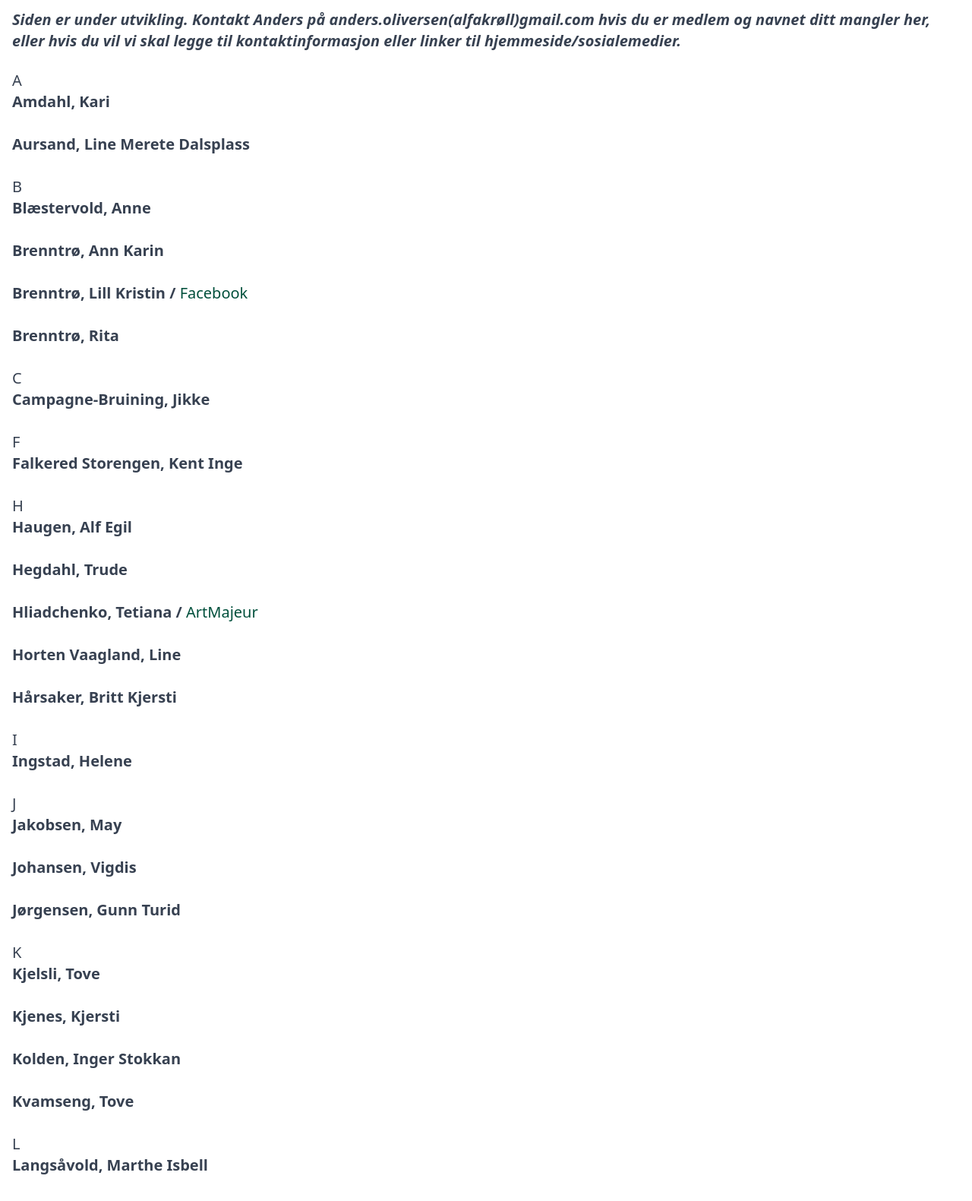
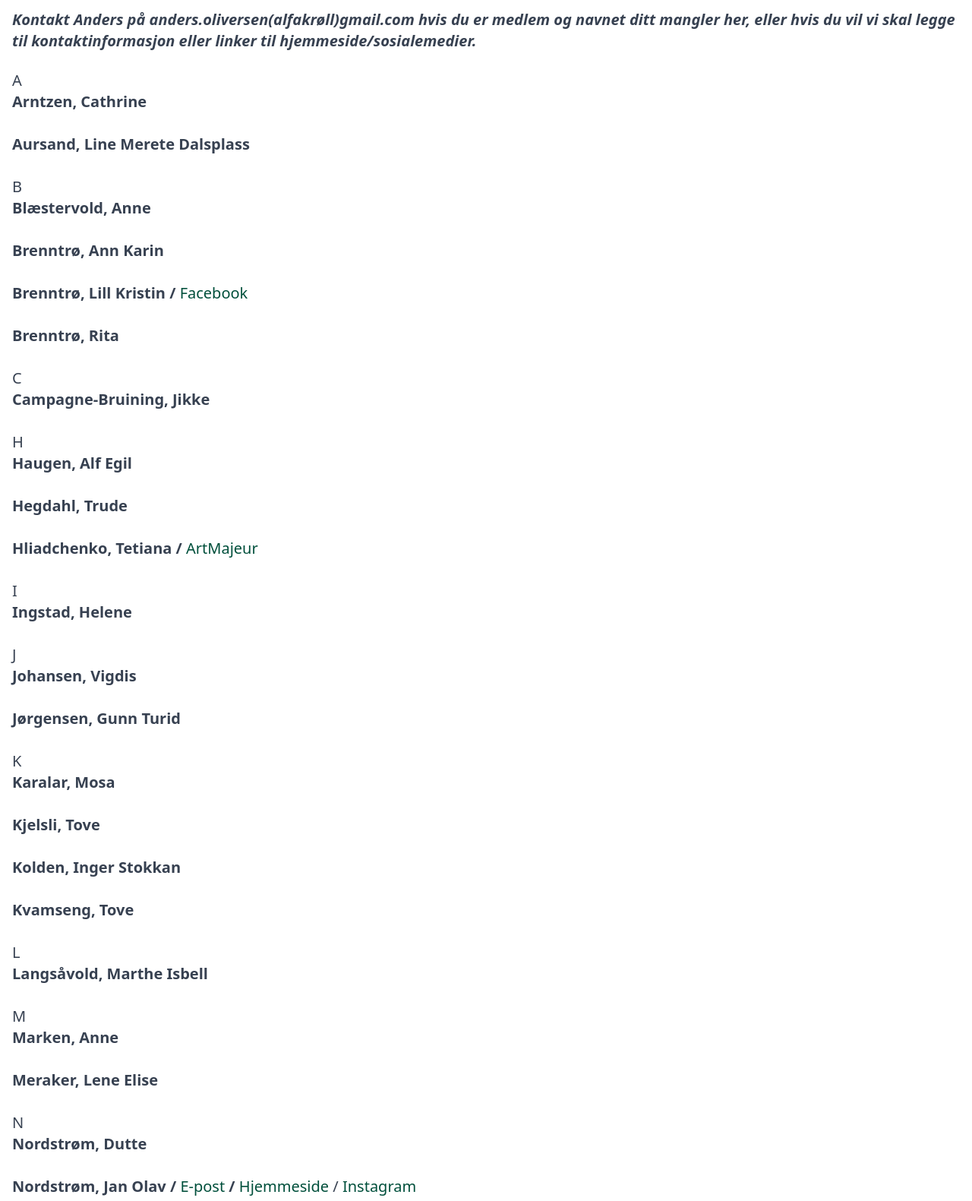
Before and after one commit to Andersgoliversen/meraakerkunstforening, a plain HTML site: page medlemmer.html in a window 1280 px wide. Shown: the part 430-2011 px from the top of the page at 76% size. Drawn offline with nearby package versions, Linux system fonts and the light colour scheme.

Commit message:
Changes to list of members

```diff
--- a/medlemmer.html
+++ b/medlemmer.html
@@ -129,13 +129,13 @@
     <section id="medlemmer" class="my-8">
       <h1 class="text-3xl mb-4 text-[oklch(0.378_0.077_168.94)]">MEDLEMMER</h1>
       <p class="text-xl italic font-bold mb-6 text-gray-700">
-        Siden er under utvikling. Kontakt Anders på anders.oliversen(alfakrøll)gmail.com hvis du er medlem og navnet
+        Kontakt Anders på anders.oliversen(alfakrøll)gmail.com hvis du er medlem og navnet
         ditt mangler her, eller hvis du vil vi skal legge til kontaktinformasjon eller linker til
         hjemmeside/sosialemedier.
       </p>
       <ul class="list-none list-inside text-xl text-gray-700">
         <li>A</li>
-        <li><strong>Amdahl, Kari</strong></li>
+        <li><strong>Arntzen, Cathrine</strong></li>
         <br>
         <li><strong>Aursand, Line Merete Dalsplass</strong></li>
         <br>
@@ -153,9 +153,6 @@
         <li>C</li>
         <li><strong>Campagne-Bruining, Jikke</strong></li>
         <br>
-        <li>F</li>
-        <li><strong>Falkered Storengen, Kent Inge</strong></li>
-        <br>
         <li>H</li>
         <li><strong>Haugen, Alf Egil</strong></li>
         <br>
@@ -164,24 +161,18 @@
         <li><strong>Hliadchenko, Tetiana / </strong><a href="https://www.artmajeur.com/tat-ana-gladcenko"
             target="_blank" class="text-[oklch(0.378_0.077_168.94)] hover:underline">ArtMajeur</a></li>
         <br>
-        <li><strong>Horten Vaagland, Line</strong></li>
-        <br>
-        <li><strong>Hårsaker, Britt Kjersti</strong></li>
-        <br>
         <li>I</li>
         <li><strong>Ingstad, Helene</strong></li>
         <br>
         <li>J</li>
-        <li><strong>Jakobsen, May</strong></li>
-        <br>
         <li><strong>Johansen, Vigdis</strong></li>
         <br>
         <li><strong>Jørgensen, Gunn Turid</strong></li>
         <br>
         <li>K</li>
+        <li><strong>Karalar, Mosa</strong></li>
+        <br>
         <li><strong>Kjelsli, Tove</strong></li>
-        <br>
-        <li><strong>Kjenes, Kjersti</strong></li>
         <br>
         <li><strong>Kolden, Inger Stokkan</strong></li>
         <br>
@@ -193,14 +184,17 @@
         <li>M</li>
         <li><strong>Marken, Anne</strong></li>
         <br>
-        <li><strong>Marø, Aud</strong></li>
-        <br>
         <li><strong>Meraker, Lene Elise</strong></li>
         <br>
         <li>N</li>
         <li><strong>Nordstrøm, Dutte</strong></li>
         <br>
-        <li><strong>Nordstrøm, Jan Olav</strong></li>
+        <li><strong>Nordstrøm, Jan Olav / </strong><a href="mailto:jova.nordstrom@gmail.com"
+            class="text-[oklch(0.378_0.077_168.94)] hover:underline">E-post</a><strong> / </strong><a
+            href="https://www.studiojova.no/" target="_blank"
+            class="text-[oklch(0.378_0.077_168.94)] hover:underline">Hjemmeside</a> / </strong><a
+            href="https://www.instagram.com/studiojova/" target="_blank"
+            class="text-[oklch(0.378_0.077_168.94)] hover:underline">Instagram</a></li>
         <br>
         <li>O</li>
         <li><strong>Oliversen, Anders Gjesdal / </strong><a href="mailto:anders.oliversen@gmail.com"
@@ -212,30 +206,25 @@
         <li><strong>Pedersen, Bjørg</strong></li>
         <br>
         <li>R</li>
+        <li><strong>Raavand, Liv Randi</strong></li>
+        <br>
         <li><strong>Reppe Kirsti Skavmo</strong></li>
         <br>
         <li><strong>Røe, Inger Oliva</strong></li>
         <br>
+        <li><strong>Rønningen, Helene</strong></li>
+        <br>
         <li>S</li>
-        <li><strong>Sandvik, Karin Valborg</strong></li>
-        <br>
         <li><strong>Selnes, Gerd</strong></li>
-        <br>
-        <li><strong>Skår, Helene Oddbjørg</strong></li>
-        <br>
-        <li><strong>Storengen, Kent Inge Falkered</strong></li>
         <br>
         <li>T</li>
         <li><strong>Thorsø, Gudrun</strong></li>
         <br>
-        <li><strong>Tronseth, Bernhard</strong></li>
+        <li>V</li>
+        <li><strong>Vaagland, Line Horten</strong></li>
         <br>
         <li>W</li>
-        <li><strong>Wahlstrøm, Erna</strong></li><br>
-
-        <li><strong>Walstad, Brit Nora</strong></li>
-        <br>
-        <li><strong>Weie, Sveinhild</strong></li>
+        <li><strong>Wahlstrøm, Erna</strong></li>
         <br>
         <li><strong>Weiseth, Harriet Kristin</strong></li>
         <br>
```
